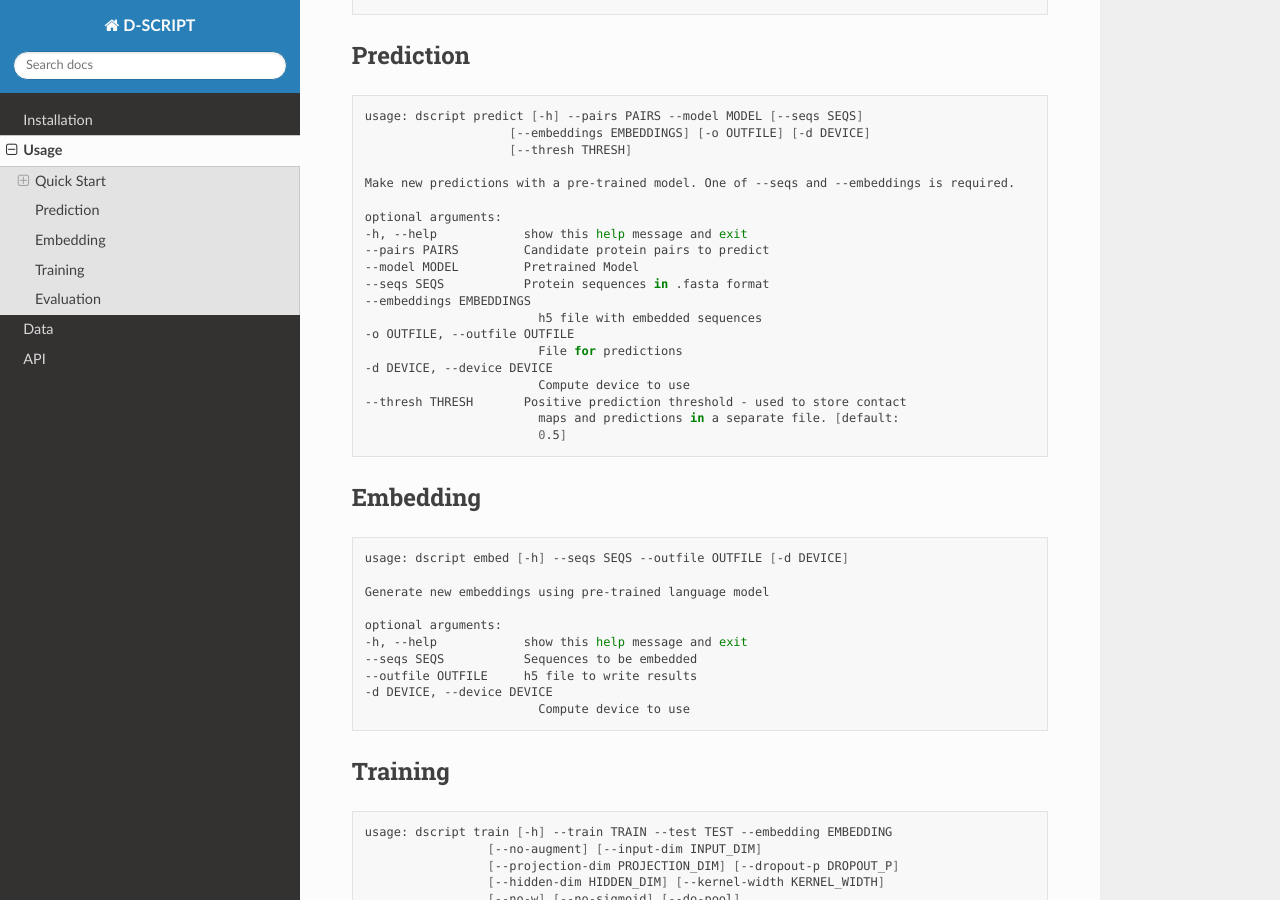
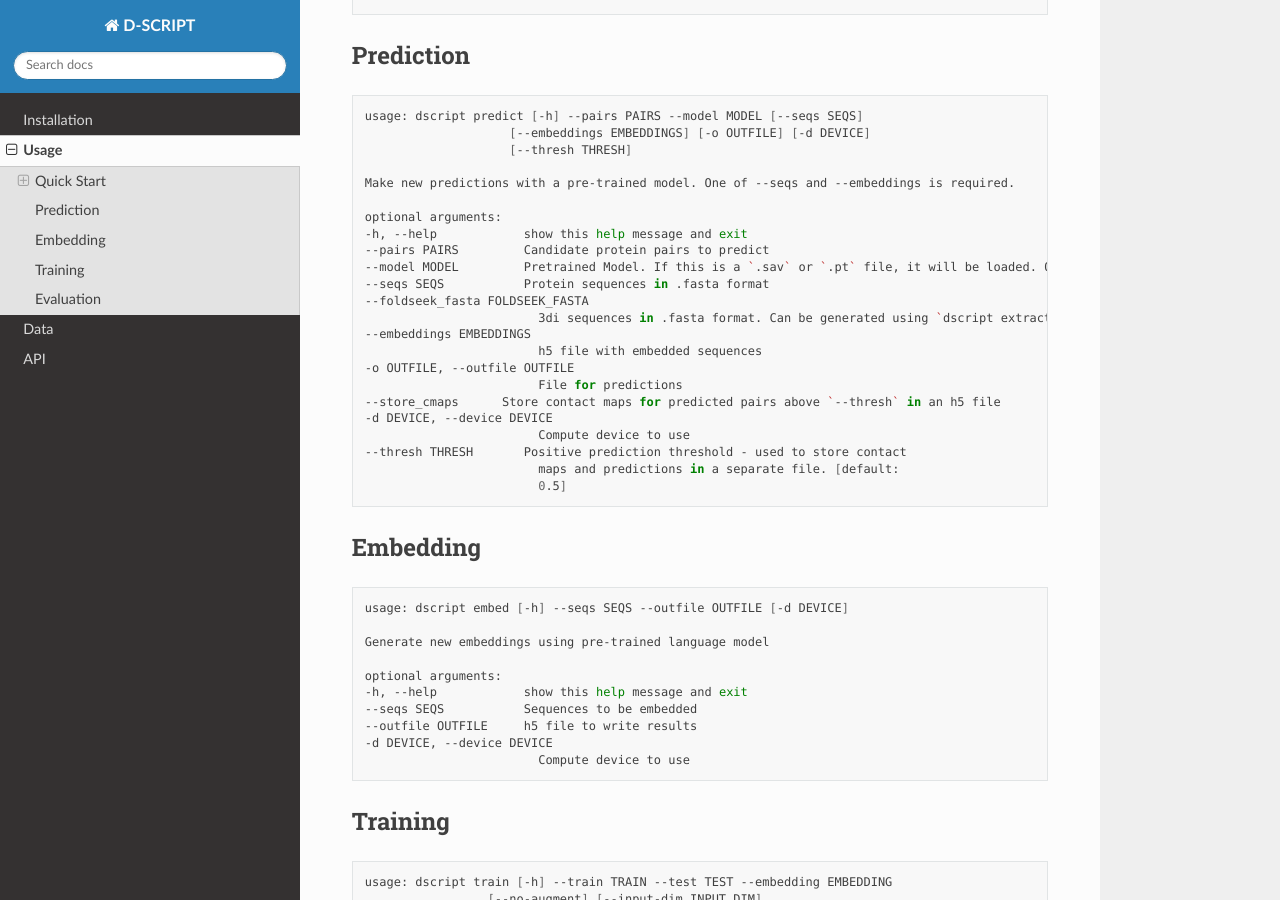
Before and after one commit to samsledje/D-SCRIPT, a Sphinx documentation site: the page built from docs/source/usage.rst, in a window 1280 px wide and 900 px high, scrolled down 887 px. Built offline with Sphinx 7.4.7 and the Read the Docs theme 2.0.0, drawn with Linux system fonts in a browser that asks for light colours.

Commit message:
Update documentation to explain hfh

```diff
--- a/docs/source/data.rst
+++ b/docs/source/data.rst
@@ -7,6 +7,8 @@
 - `Human TT3D model <http://cb.csail.mit.edu/cb/dscript/data/models/tt3d_v1.sav>`_
 - `Human Topsy-Turvy model <http://cb.csail.mit.edu/cb/dscript/data/models/topsy_turvy_v1.sav>`_ **(recommended)**
 - `Human D-SCRIPT model  <http://cb.csail.mit.edu/cb/dscript/data/models/human_v1.sav>`_ (from original D-SCRIPT paper)
+
+Pre-trained models can be loaded in the prediction script from HuggingFace hub by specifying the model name. For example, to load the Topsy-Turvy model, use `samsl/topsy_turvy_v1`.
 
 Sample Data
 -----------
--- a/docs/source/usage.rst
+++ b/docs/source/usage.rst
@@ -56,12 +56,15 @@
     optional arguments:
     -h, --help            show this help message and exit
     --pairs PAIRS         Candidate protein pairs to predict
-    --model MODEL         Pretrained Model
+    --model MODEL         Pretrained Model. If this is a `.sav` or `.pt` file, it will be loaded. Otherwise, we will try to load `[model]` from HuggingFace hub [default: samsl/topsy_turvy_v1]
     --seqs SEQS           Protein sequences in .fasta format
+    --foldseek_fasta FOLDSEEK_FASTA
+                            3di sequences in .fasta format. Can be generated using `dscript extract-3di. Default is None. If provided, TT3D will be run, otherwise default D-SCRIPT/TT will be run.
     --embeddings EMBEDDINGS
                             h5 file with embedded sequences
     -o OUTFILE, --outfile OUTFILE
                             File for predictions
+    --store_cmaps      Store contact maps for predicted pairs above `--thresh` in an h5 file
     -d DEVICE, --device DEVICE
                             Compute device to use
     --thresh THRESH       Positive prediction threshold - used to store contact
```
Also changed, not shown: 1 other file.
